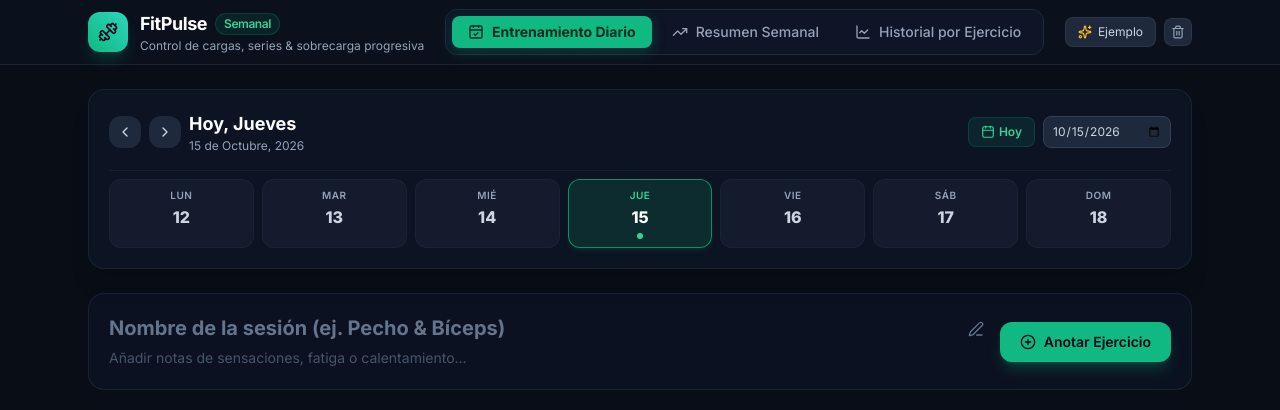
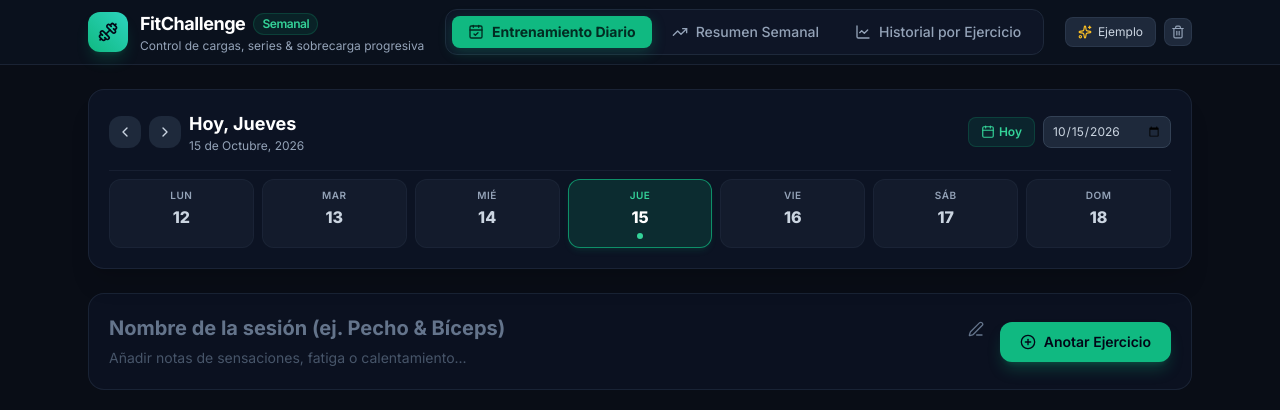
Before and after one commit to rdpmneos-ux/FitChallenge, a Flask app: page / in a window 1280 px wide. Shown: the top 410 px of the page. Run offline with Flask 3, Linux system fonts and the light colour scheme; data comes from the database, SQL or seed files in the repository; data that the repository does not hold is empty; some libraries are stand-ins or nearby versions.

Commit message:
Optimize PWA manifest and branding for PWABuilder

```diff
--- a/templates/index.html
+++ b/templates/index.html
@@ -10,7 +10,7 @@
     <link rel="manifest" href="/static/manifest.json">
     <link rel="apple-touch-icon" href="/static/icons/icon-192.png">
     <link rel="icon" type="image/png" href="/static/icons/icon-192.png">
-    <title>FitPulse - Control Semanal y Progreso de Entrenamiento</title>
+    <title>FitChallenge - Control Semanal y Progreso de Entrenamiento</title>
     <script>
         if ('serviceWorker' in navigator) {
             window.addEventListener('load', () => {
@@ -67,7 +67,7 @@
                 </div>
                 <div>
                     <h1 class="text-lg font-bold tracking-tight text-white flex items-center gap-2">
-                        FitPulse <span class="text-xs px-2 py-0.5 rounded-full bg-emerald-500/10 text-emerald-400 font-semibold border border-emerald-500/20">Semanal</span>
+                        FitChallenge <span class="text-xs px-2 py-0.5 rounded-full bg-emerald-500/10 text-emerald-400 font-semibold border border-emerald-500/20">Semanal</span>
                     </h1>
                     <p class="text-xs text-slate-400 hidden sm:block">Control de cargas, series & sobrecarga progresiva</p>
                 </div>
```
Also changed, not shown: static/manifest.json.
